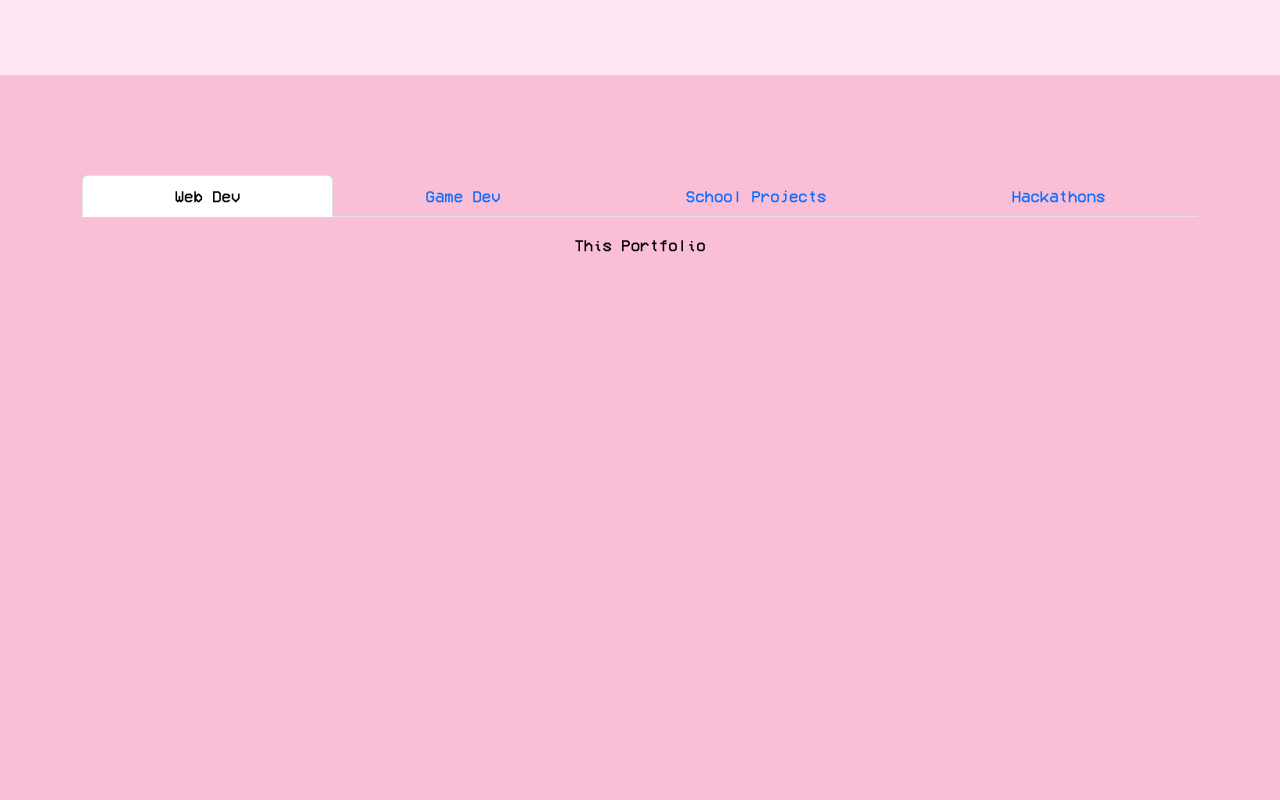
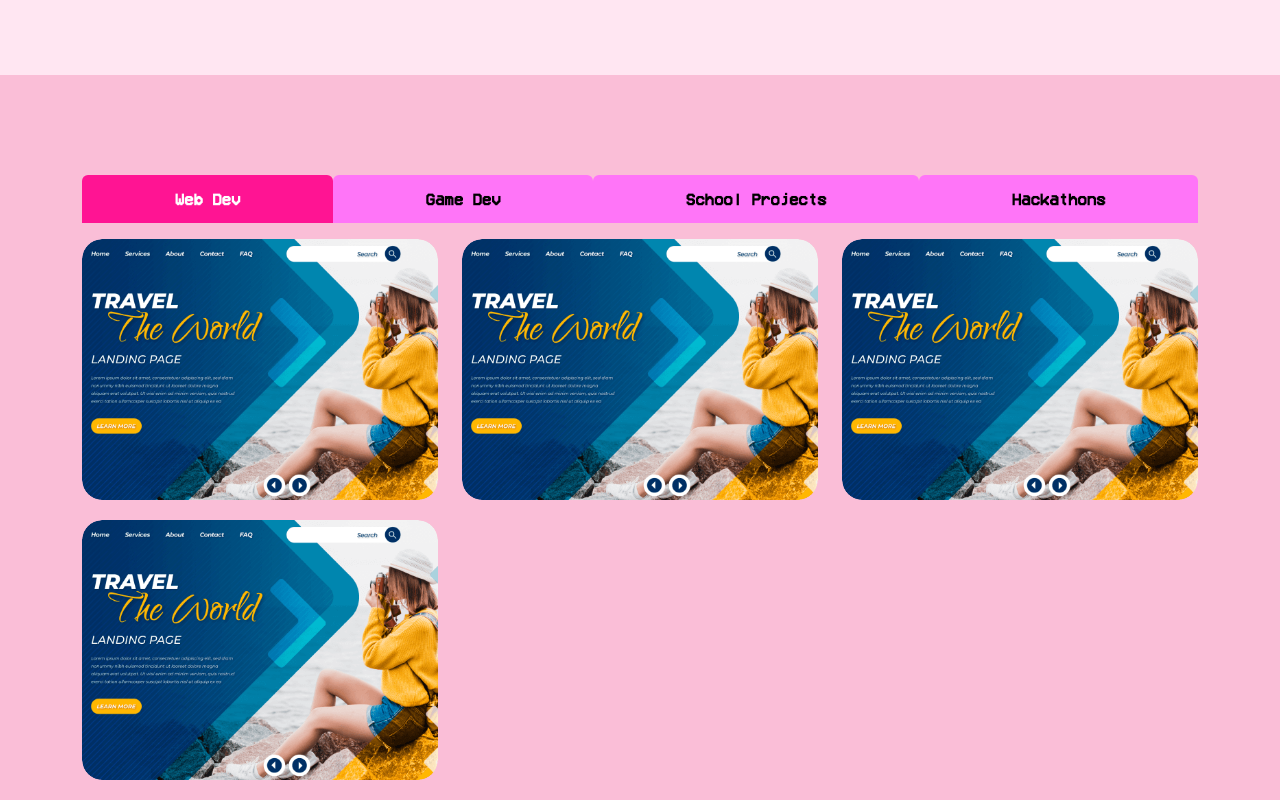
Before and after one commit to MychaelaTran/Portfolio, a React (Create React App) app: page / in a window 1280 px wide. Shown: the part 1104-1904 px from the top of the page. Before the commit the page ends 1377 px from the top, so only its background shows below. Built offline with nearby package versions, Linux system fonts and the light colour scheme.

Commit message:
projects

```diff
--- a/src/App.css
+++ b/src/App.css
@@ -352,6 +352,115 @@ nav.navbar.scrolled {
 }
 
 
+.projects p{
+  font-size: 18px;
+  text-align: center;
+}
+
+.proj-item-img {
+  position: relative;
+  border-radius: 20px;
+  margin-bottom: 20px;
+  overflow: hidden;
+  cursor: pointer;
+
+}
+
+.proj-item-img img{
+  width: 100%;
+  display: block;
+  border-radius: 20px;
+  transition: transform .5s ease, filter .5s ease;
+}
+
+.proj-item-img::after {
+  content: "";
+  position: absolute;
+  inset: 0; /*make overlay fill whole img */
+  border-radius: 20px;
+  background: linear-gradient(to right, rgba(255, 171, 210, 0.849) , rgba(247, 112, 186, 0.685), rgba(255, 17, 148, 0.801));
+  opacity: 0; /*invisible to start*/
+  transition: opacity .35s ease;
+  z-index: 1;
+}
+
+.proj-item-img:hover::after {
+  opacity: 1; /*after hover its visible*/
+}
+
+/* Centered text (hidden by default) */
+.proj-text {
+  position: absolute;
+  inset: 0;
+  z-index: 2; /*above back groundf*/
+
+  /*text itself to be centered*/
+  display: flex;
+  flex-direction: column;
+  align-items: center;
+  justify-content: center;
+
+  color: #fff;
+  text-align: center;
+  gap: .25rem;
+
+  opacity: 0;
+  transform: translateY(8px) scale(.8);
+  transition: opacity .35s ease, transform .35s ease;
+  pointer-events: none;
+}
+
+.proj-item-img:hover .proj-text {
+  opacity: 1;
+  transform: translateY(0) scale(1); /*make look like zoomign in */
+}
+
+
+.proj-text h4 {
+  font-size: 1.35rem;
+  font-weight: 700;
+  letter-spacing: .3px;
+}
+.proj-text span {
+  opacity: .95;
+  font-size: .85rem;
+  padding: 7px;
+}
+
+.proj-item-img:hover img {
+  transform: scale(1.06);
+  filter: blur(0.5px);
+}
+
+
+/*tabs themselves */
+
+.projects .nav-tabs .nav-link {
+  color: black;
+  background-color: rgb(255, 117, 248);
+  border: none;
+  font-weight: bold;
+  padding: 0.75rem 1.25rem;
+  transition:  0.3s ease, color 0.3s ease;
+}
+
+/* On hover */
+.projects .nav-tabs .nav-link:hover {
+  color: #ff80c0;
+  background-color: rgba(255, 255, 255, 0.1);
+
+}
+
+/* Active tab */
+.projects .nav-tabs .nav-link.active {
+  color: #fff;
+  background-color: #ff1493; /* hot pink */
+}
+
+
+
+
+
 
 
 .App-link {
--- a/src/components/ProjectItem.js
+++ b/src/components/ProjectItem.js
@@ -0,0 +1,19 @@
+import {Col} from "react-bootstrap"
+
+export const ProjectItem = ( {title, desc, imgURL } ) => {
+    return (
+        <Col sm={6} md = {4}>
+            <div className="proj-item-img">
+                <img src={imgURL} />
+                <div className="proj-text">
+                    <h4>{title}</h4>
+                    <span>{desc}</span>
+                </div>
+            </div>
+        </Col>
+    )
+
+
+
+
+}
--- a/src/components/Projects.js
+++ b/src/components/Projects.js
@@ -1,17 +1,47 @@
 import { Container, Row, Col } from "react-bootstrap";
 import proj1 from "../assets/images/project-img1.png" //519w 512 h
 import { Tab, Tabs } from 'react-bootstrap';
+import { ProjectItem } from "./ProjectItem"
 
 
 
 export const Projects = () => {
-  const projects = [
-    {
-      title: "This Portfolio",
-      desc: "Personal Website Made with React",
-      img: proj1
-    }
-  ];
+  const projectsWeb = [
+  {
+    title: "This Portfolio",
+    desc: "Personal Website Made with React",
+    imgURL: proj1
+  },
+  {
+    title: "Burger Queen",
+    desc: "Made in Elm",
+    imgURL: proj1
+  },
+  {
+    title: "Burger Queen",
+    desc: "Made in Elm",
+    imgURL: proj1
+  },
+  {
+    title: "Burger Queen",
+    desc: "Made in Elm",
+    imgURL: proj1
+  }
+];
+
+  const projectsGame = [
+  {
+    title: "Burger Queen",
+    desc: "Personal Website Made with React",
+    imgURL: proj1
+  },
+  {
+    title: "Godot Game",
+    desc: "Made with Godot in C#",
+    imgURL: proj1
+  }
+];
+
 
   return (
     <section className="projects" id="projects">
@@ -19,14 +49,34 @@ export const Projects = () => {
         <Row>
           <Col>
             <Tabs defaultActiveKey="web" id="projects-tabs" className="mb-3" fill>
-              <Tab eventKey="web" title="Web Dev">
+              <Tab className="gameTab"  eventKey="web" title="Web Dev">
                 <Row>
-                  {projects.map((project, index) => (
-                    <p key={index}>{project.title}</p>
-                  ))}
+                  {projectsWeb.map((project, index) => {
+                    return(
+                      <ProjectItem
+                        key={index}
+                        {...project}
+                        />
+
+                    )
+                  })
+                }
                 </Row>
               </Tab>
-              <Tab eventKey="game" title="Game Dev">Game Dev Content</Tab>
+              <Tab eventKey="game" title="Game Dev">
+                <Row>
+                  {projectsGame.map((project, index) => {
+                    return(
+                      <ProjectItem
+                        key={index}
+                        {...project}
+                        />
+
+                    )
+                  })
+                }
+                </Row>
+              </Tab>
               <Tab eventKey="school" title="School Projects">School Projects</Tab>
               <Tab eventKey="hackathons" title="Hackathons">Hackathons</Tab>
             </Tabs>
```
